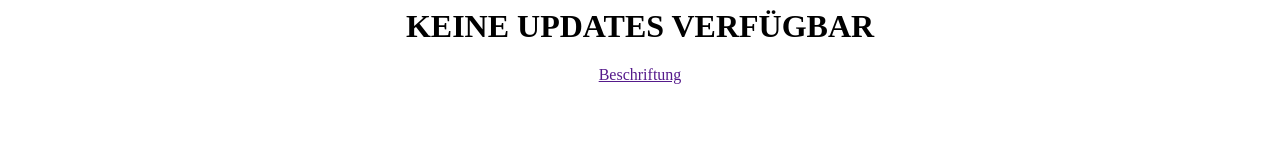
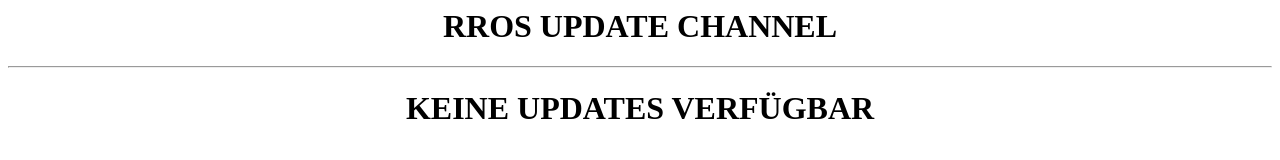
Before and after one commit to ExodusCrowley/website, a plain HTML site: page index.html in a window 1280 px wide. Drawn offline with Linux system fonts and the light colour scheme.

Commit message:
Update index.html

```diff
--- a/index.html
+++ b/index.html
@@ -1,4 +1,6 @@
 <center>
+<h1>RROS UPDATE CHANNEL</h1>
+<hr/>
 <h1>KEINE UPDATES VERFÜGBAR</h1>
-<a href="">Beschriftung</a>
+<a href=""></a>
 </center>
```
